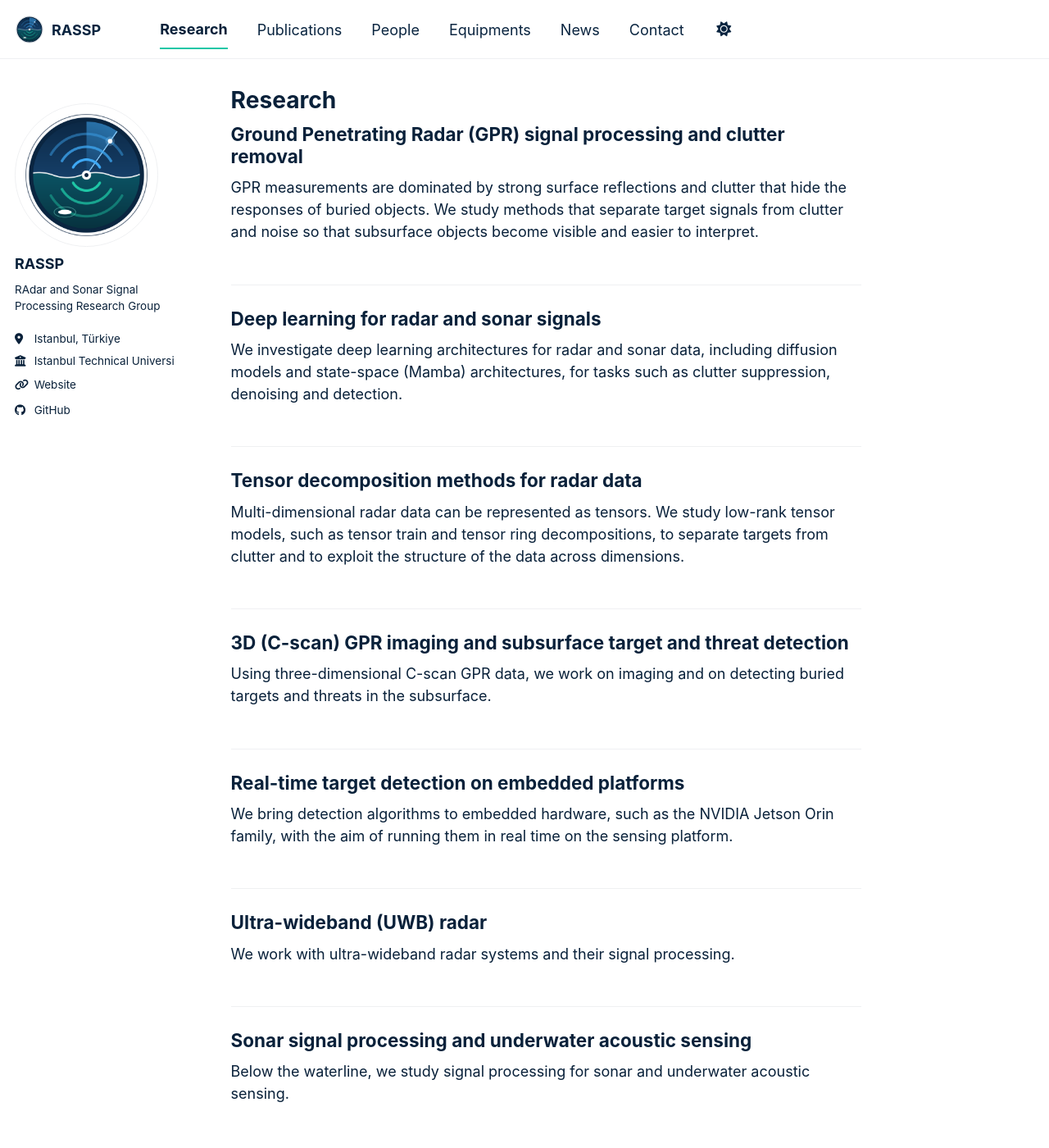
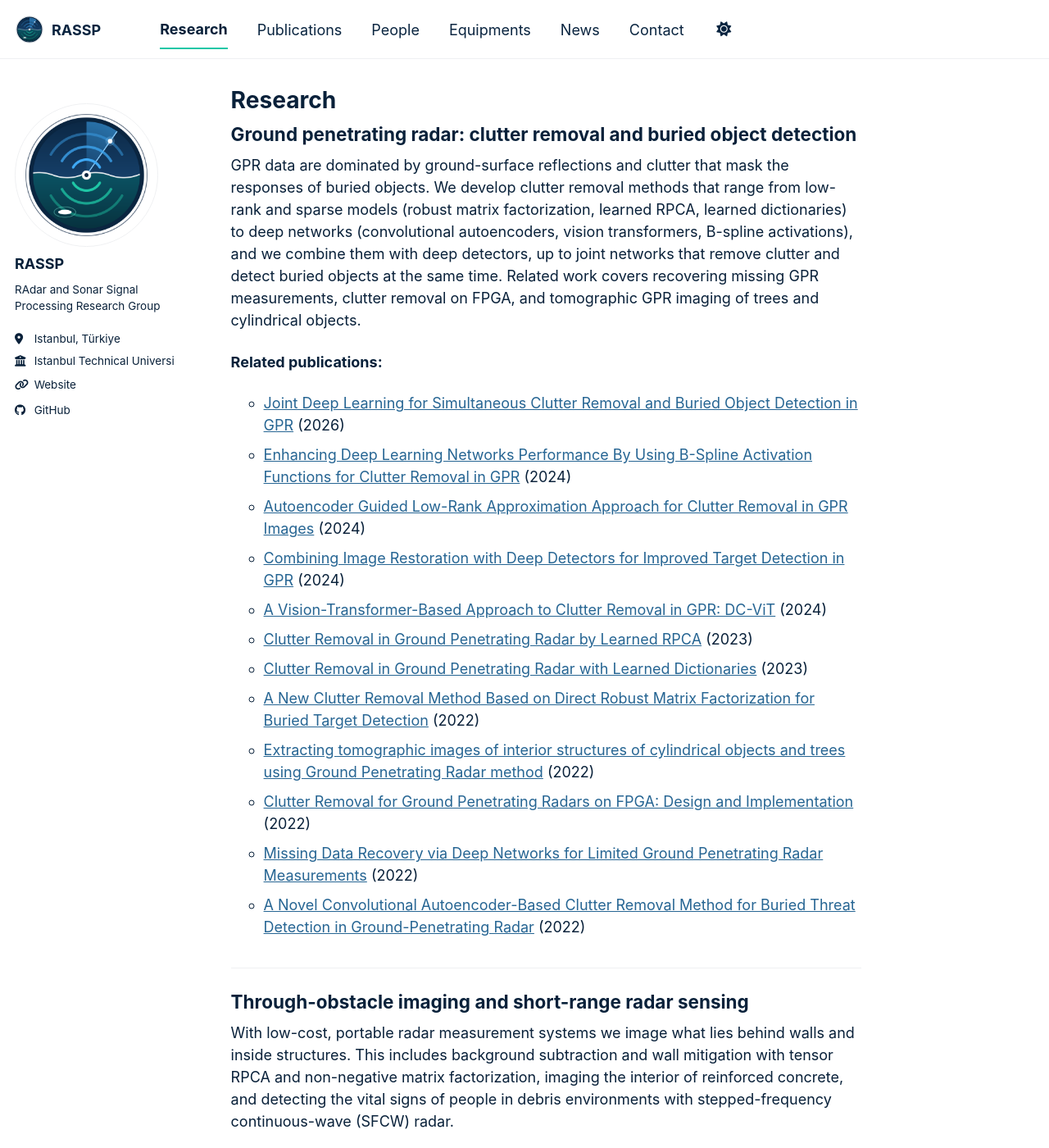
Before and after one commit to rasspitu/rasspitu.github.io, a Jekyll site: the page built from _pages/research.md, in a window 1280 px wide and 1400 px high. Shown: the whole window at 82% size. Built offline with Jekyll 4.4.1, drawn with Linux system fonts in a browser that asks for light colours; some of the changed text lies outside the part shown.

Commit message:
Rewrite research themes from the publications and link related papers
Co-Authored-By: Claude Opus 5.5 <noreply@anthropic.com>

```diff
--- a/_data/research.yml
+++ b/_data/research.yml
@@ -9,69 +9,113 @@
 #   related_publications  optional list of publication file names in _publications/ without ".md",
 #                         e.g. ["2025-03-01-my-paper-title"]
 #
-# TODO: the summaries below are initial drafts written from the topic list; review and
-#       replace them with the group's own wording, and add figures and related publications.
+# The themes follow the group's publications since 2022 (markdown_generator/publications.bib).
+# TODO: the group may refine the wording and add a figure to each theme.
 
 - id: gpr
-  title: "Ground Penetrating Radar (GPR) signal processing and clutter removal"
+  title: "Ground penetrating radar: clutter removal and buried object detection"
   summary: >-
-    GPR measurements are dominated by strong surface reflections and clutter that hide the
-    responses of buried objects. We study methods that separate target signals from clutter
-    and noise so that subsurface objects become visible and easier to interpret.
+    GPR data are dominated by ground-surface reflections and clutter that mask the responses of
+    buried objects. We develop clutter removal methods that range from low-rank and sparse models
+    (robust matrix factorization, learned RPCA, learned dictionaries) to deep networks
+    (convolutional autoencoders, vision transformers, B-spline activations), and we combine them
+    with deep detectors, up to joint networks that remove clutter and detect buried objects at the
+    same time. Related work covers recovering missing GPR measurements, clutter removal on FPGA,
+    and tomographic GPR imaging of trees and cylindrical objects.
   image:
   image_alt:
-  related_publications: []
+  related_publications:
+    - 2026-01-01-joint-deep-learning-for-simultaneous-clutter-removal-and-bur
+    - 2024-11-01-enhancing-deep-learning-networks-performance-by-using-b-spli
+    - 2024-07-01-autoencoder-guided-low-rank-approximation-approach-for-clutt
+    - 2024-07-01-combining-image-restoration-with-deep-detectors-for-improved
+    - 2024-01-01-a-vision-transformer-based-approach-to-clutter-removal-in-gp
+    - 2023-07-01-clutter-removal-in-ground-penetrating-radar-by-learned-rpca
+    - 2023-07-01-clutter-removal-in-ground-penetrating-radar-with-learned-dic
+    - 2022-11-01-a-new-clutter-removal-method-based-on-direct-robust-matrix-f
+    - 2022-06-01-extracting-tomographic-images-of-interior-structures-of-cyli
+    - 2022-05-01-clutter-removal-for-ground-penetrating-radars-on-fpga-design
+    - 2022-02-01-missing-data-recovery-via-deep-networks-for-limited-ground-p
+    - 2022-01-01-a-novel-convolutional-autoencoder-based-clutter-removal-meth
 
-- id: deep-learning
-  title: "Deep learning for radar and sonar signals"
+- id: through-obstacle
+  title: "Through-obstacle imaging and short-range radar sensing"
   summary: >-
-    We investigate deep learning architectures for radar and sonar data, including diffusion
-    models and state-space (Mamba) architectures, for tasks such as clutter suppression,
-    denoising and detection.
+    With low-cost, portable radar measurement systems we image what lies behind walls and inside
+    structures. This includes background subtraction and wall mitigation with tensor RPCA and
+    non-negative matrix factorization, imaging the interior of reinforced concrete, and detecting
+    the vital signs of people in debris environments with stepped-frequency continuous-wave (SFCW)
+    radar.
   image:
   image_alt:
-  related_publications: []
+  related_publications:
+    - 2025-02-01-music-guided-svd-method-for-the-detection-of-vital-signs-wit
+    - 2024-05-01-detection-of-vital-signs-in-debris-environment-using-sfcw-ra
+    - 2024-05-01-imaging-of-reinforced-concrete-structures-using-radar
+    - 2022-12-01-fast-background-subtraction-for-through-obstacle-imaging-usi
+    - 2022-01-01-a-novel-tensor-rpca-based-background-subtraction-method-for
+    - 2022-01-01-non-negative-matrix-factorization-based-approaches-for-wall
 
-- id: tensor
-  title: "Tensor decomposition methods for radar data"
+- id: sar-isar
+  title: "SAR and ISAR imaging"
   summary: >-
-    Multi-dimensional radar data can be represented as tensors. We study low-rank tensor models,
-    such as tensor train and tensor ring decompositions, to separate targets from clutter and to
-    exploit the structure of the data across dimensions.
+    We form synthetic aperture radar (SAR) and inverse synthetic aperture radar (ISAR) images from
+    limited or incomplete measurements, using sparse recovery with nuclear norm minimization,
+    plug-and-play ADMM with entropy-based thresholding, and deep image priors. We also collect SAR
+    images with a low-cost radar mounted on a mini drone.
   image:
   image_alt:
-  related_publications: []
+  related_publications:
+    - 2025-11-01-kapurs-entropy-thresholding-based-plug-and-play-admm-for-sar
+    - 2025-01-01-deep-image-prior-assisted-isar-imaging-for-missing-data-case
+    - 2023-07-01-synthetic-aperture-radar-imaging-using-a-low-cost-radar-moun
+    - 2023-05-01-sparse-recovery-for-isar-imaging-via-nuclear-norm-minimizati
 
-- id: gpr-3d
-  title: "3D (C-scan) GPR imaging and subsurface target and threat detection"
+- id: target
+  title: "Radar target detection, classification and direction finding"
   summary: >-
-    Using three-dimensional C-scan GPR data, we work on imaging and on detecting buried targets
-    and threats in the subsurface.
+    We apply deep learning to radar detection and recognition: transformer networks for target
+    detection, despeckling-based data augmentation for target classification, recurrent networks on
+    range-Doppler maps for helicopter classification, and an encoder-decoder RetNet for interference
+    mitigation in FMCW radar. For direction-of-arrival (DOA) estimation we study deep learning in
+    MIMO radars and in the autocorrelation domain together with autoregressive modelling.
   image:
   image_alt:
-  related_publications: []
+  related_publications:
+    - 2025-11-01-an-encoder-decoder-retnet-model-for-fmcw-radar-interference
+    - 2025-06-01-radar-target-detection-using-improved-transformer-neural-net
+    - 2024-05-01-direction-of-arrival-estimation-in-autocorrelation-domain-wi
+    - 2022-11-01-2d-overlapping-range-doppler-map-approach-for-helicopter-cla
+    - 2022-11-01-doa-estimation-in-mimo-radars-via-deep-learning
+    - 2022-07-01-despeckling-based-data-augmentation-approach-in-deep-learnin
 
-- id: embedded
-  title: "Real-time target detection on embedded platforms"
+- id: sonar
+  title: "Sonar imaging and underwater object detection"
   summary: >-
-    We bring detection algorithms to embedded hardware, such as the NVIDIA Jetson Orin family,
-    with the aim of running them in real time on the sensing platform.
+    Below the waterline, we detect objects in forward-looking sonar images with transformer-guided
+    image enhancement and cross-modality knowledge distillation, and we form synthetic aperture
+    sonar (SAS) images from limited measurements with deep learning.
   image:
   image_alt:
-  related_publications: []
+  related_publications:
+    - 2026-01-01-cross-modality-object-level-knowledge-distillation-for-enhan
+    - 2025-10-01-underwater-object-detection-in-forward-looking-sonar-using-a
+    - 2025-06-01-synthetic-aperture-sonar-imagery-using-limited-measurements
 
-- id: uwb
-  title: "Ultra-wideband (UWB) radar"
+- id: electronic-warfare
+  title: "Electronic warfare and passive RF sensing"
   summary: >-
-    We work with ultra-wideband radar systems and their signal processing.
+    For electronic support (ES) systems we study receiver search strategies based on randomized
+    low-rank and sparse decomposition, time delay estimation, TDOA-based target localization and
+    specific emitter identification with deep learning. We also process ADS-B signals, with a
+    reliability-based decoder for low-SNR conditions and a neural network that separates
+    overlapping signals.
   image:
   image_alt:
-  related_publications: []
-
-- id: sonar
-  title: "Sonar signal processing and underwater acoustic sensing"
-  summary: >-
-    Below the waterline, we study signal processing for sonar and underwater acoustic sensing.
-  image:
-  image_alt:
-  related_publications: []
+  related_publications:
+    - 2026-07-01-a-scalable-dual-representation-deep-learning-architecture-fo
+    - 2026-07-01-tdoa-based-target-localization-in-passive-radar-electronic-s
+    - 2026-07-01-a-blind-coherent-reliability-based-ads-b-decoder-for-low-snr
+    - 2026-07-01-ads-b-signal-separation-with-a-dual-path-convolutional-recur
+    - 2025-06-01-non-negative-matrix-factorization-guided-fs-gcc-method-for-t
+    - 2022-01-01-randomized-low-rank-and-sparse-decomposition-based-receiver
--- a/_pages/research.md
+++ b/_pages/research.md
@@ -22,7 +22,8 @@ author_profile: true
       <p><strong>Related publications:</strong></p>
       <ul>
         {% for slug in theme.related_publications %}
-          {% assign pub = site.publications | where: "slug", slug | first %}
+          {% assign pub_path = "_publications/" | append: slug | append: ".md" %}
+          {% assign pub = site.publications | where: "relative_path", pub_path | first %}
           {% if pub %}<li><a href="{{ pub.url | relative_url }}">{{ pub.title }}</a> ({{ pub.date | date: "%Y" }})</li>{% endif %}
         {% endfor %}
       </ul>
```
